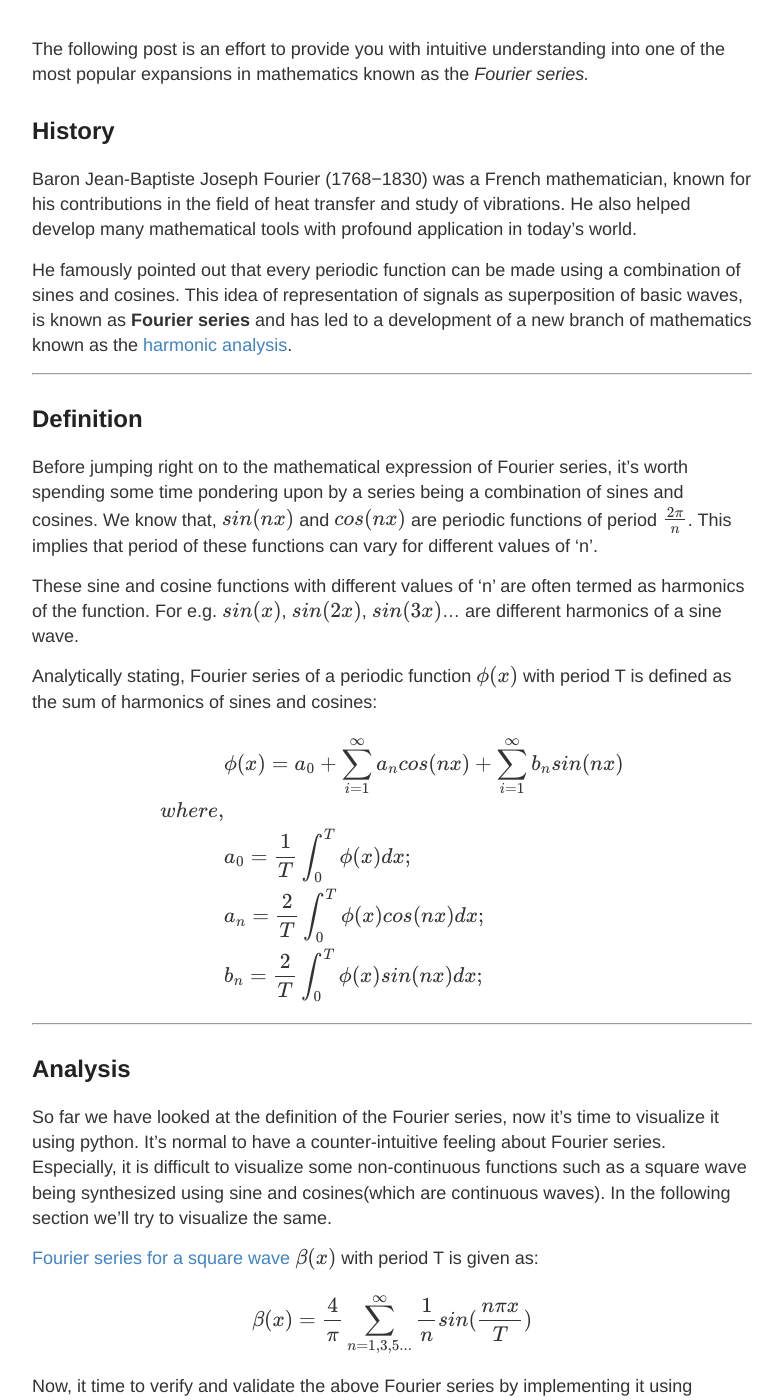
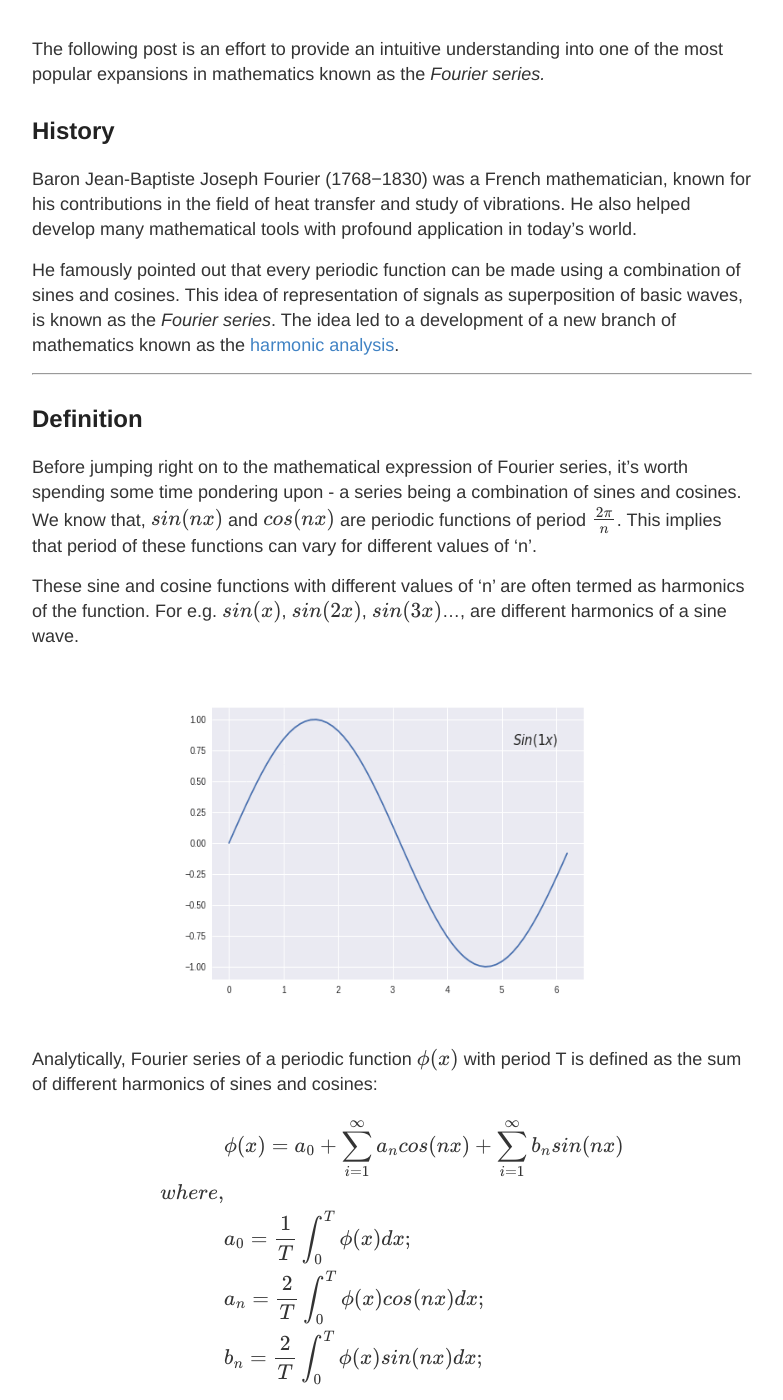
Before and after one commit to ankitk50/ankitk50.github.io, a Jekyll site: the page built from _posts/2020-05-12-Fourier.md, in a window 1280 px wide and 1400 px high, scrolled down 794 px. Shown: the whole window, without its empty margins (248-1031 px from the left). Built offline with Jekyll 4.4.1, drawn with Linux system fonts in a browser that asks for light colours; formulas are drawn with MathJax 3; some of the changed text lies outside the part shown.

Commit message:
finalblog_fourier

````diff
--- a/_posts/2020-05-12-Fourier.md
+++ b/_posts/2020-05-12-Fourier.md
@@ -4,29 +4,32 @@
 comment: true
 ---
 <p align="center">
-<img src="/blog/assets/fourier_squarewave_0.gif" width="480" height="360" alt="fourier_gif">
+<img src="/blog/assets/fourier_cummaltive.gif" width="480" height="360" alt="fourier_gif">
 </p>
 <!--<img src="/blog/assets/jfourier.jpg" width="120" height="150" alt="fourier_gif"> -->
 
 > “There cannot be a language more universal and more simple, more free from errors and obscurities … Mathematical analysis is as extensive as nature itself, and it defines all perceptible relations.” ―**Joseph Fourier**, The Analytical Theory of Heat
 
-The following post is an effort to provide you with intuitive understanding into one of the most popular expansions in mathematics known as the *Fourier series.*
+The following post is an effort to provide an intuitive understanding into one of the most popular expansions in mathematics known as the *Fourier series.*
 
 ## History
 
 Baron Jean-Baptiste Joseph Fourier (1768−1830) was a French mathematician, known for his contributions in the field of heat transfer and study of vibrations. He also helped develop many mathematical tools with profound application in today's world.
 
-He famously pointed out that every periodic function can be made using a combination of sines and cosines. This idea of representation of signals as superposition of basic waves, is known as **Fourier series** and has led to a development of a new branch of mathematics known as the [harmonic analysis](https://en.wikipedia.org/wiki/Harmonic_analysis).
+He famously pointed out that every periodic function can be made using a combination of sines and cosines. This idea of representation of signals as superposition of basic waves, is known as the *Fourier series*. The idea led to a development of a new branch of mathematics known as the [harmonic analysis](https://en.wikipedia.org/wiki/Harmonic_analysis).
 
 
 ---
 ## Definition
 
-Before jumping right on to the mathematical expression of Fourier series, it's worth spending some time pondering upon by a series being a combination of sines and cosines. We know that, $$sin(nx)$$ and $$cos(nx)$$ are periodic functions of period $$\frac{2\pi}{n}$$. This implies that period of these functions can vary for different values of 'n'.
+Before jumping right on to the mathematical expression of Fourier series, it's worth spending some time pondering upon - a series being a combination of sines and cosines. We know that, $$sin(nx)$$ and $$cos(nx)$$ are periodic functions of period $$\frac{2\pi}{n}$$. This implies that period of these functions can vary for different values of 'n'.
 
-These sine and cosine functions with different values of 'n' are often termed as harmonics of the function. For e.g. $$sin(x)$$, $$sin(2x)$$, $$sin(3x)$$... are different harmonics of a sine wave.
+These sine and cosine functions with different values of 'n' are often termed as harmonics of the function. For e.g. $$sin(x)$$, $$sin(2x)$$, $$sin(3x)$$..., are different harmonics of a sine wave.
 
-Analytically stating, Fourier series of a periodic function $$\phi(x)$$ with period T is defined as the sum of harmonics of sines and cosines:
+<p align="center">
+<img src="/blog/assets/sine_harmonics.gif" width="480" height="360" alt="fourier_gif">
+</p>
+Analytically, Fourier series of a periodic function $$\phi(x)$$ with period T is defined as the sum of different harmonics of sines and cosines:
 
 $$
 \begin{align*}
@@ -41,7 +44,7 @@
 ---
 ## Analysis
 
-So far we have looked at the definition of the Fourier series, now it's time to visualize it using python. It's normal to have a counter-intuitive feeling about Fourier series. Especially, it is difficult to visualize some non-continuous functions such as a square wave being synthesized using sine and cosines(which are continuous waves). In the following section we'll try to visualize the same.
+So far, we have looked at the definition of the Fourier series, now it's time to get visual intuition using python. It's normal to have a counter-intuitive feeling about Fourier series. Especially, it is difficult to visualize a square wave (non-continuous function) being synthesized using sine and cosines(continuous functions). In the following section we'll try to visualize the same.
 
 
 [Fourier series for a square wave](https://mathworld.wolfram.com/FourierSeriesSquareWave.html) $$\beta(x)$$ with period T is given as:
@@ -52,7 +55,7 @@
 \end{align*}
 $$
 
-Now, it time to verify and validate the above Fourier series by implementing it using python:
+Here, we implement a function to generate Fourier series of a square wave using the expression above. The function returns takes number of terms to generate as an input.
 
 
 ```python
@@ -66,21 +69,24 @@
     plt.plot(t, 1*signal.square(.02 * np.pi  * t))
 
 #sythesis a square wave using fourier series
-def fourier_series(func,N):
+def fourier_series(N):
     x= np.arange(0,10,.1)
     series=0
     resolution=0.2
-    if func=='square':
-        plot_square_wave()
-        for n in range(1,N):
-            harmonic=((4/(2n-1)*np.pi)*np.sin(resolution*(2*n-1)*np.pi*x)/N)
-            series+=harmonic #synthesis equation
-    return series/N
+    plot_square_wave()
+    for n in range(1,N):
+        harmonic=((4/(2*n-1)*np.pi)*np.sin(resolution*(2*n-1)*np.pi*x)/N)
+        series+=harmonic #synthesis equation
+    return series
 
-array=fourier_series('square', 10) #plotting the function
+array=fourier_series(10) #plotting the function
 plt.plot(array)
 ```
-Here's an animated version showing a square function being synthesized by combination of sine waves. The graph on the left, plots each term of the series individually. While on the right gives a remarkable view of how the components add up.
+The output should look like this:
+<p align="center">
+<img src="/blog/assets/square_wave_approximation.png" width="480" height="360" alt="fourier_gif">
+</p>
+Below is an animated version showing a square function being synthesized by combination of sine waves. The graph on the left, plots each term of the series individually. While the one on the right gives a remarkable view of how the components add up.
 
 <figure class="half" style="display:flex">
     <img style="width:400px" src="/blog/assets/fourier_waves_superpose.gif">
@@ -96,7 +102,7 @@
 So, why study Fourier series? Apart from it's analytical rigor and visual beauty, does it add something more to this world?
 As much of our knowledge of the world is contained in functions, it becomes inevitable that we understand them. The voltage produced by a microphone, as a function of time, represents music that can then be encoded digitally and stored on a compact disc. The position of a planet, as a function of time, represents an orbit.
 
-Functions are everywhere. They are also extremely complex objects. As the case with the square wave as a function of sine and cosine, any sufficiently complex object is too difficult to comprehend in one glance, for our minds are limited. We therefore study functions from many vantage points and use multiple representations and transforms, such as Fourier series and Laplace transforms, generate alternative representations of functions.
+Functions are everywhere. They are also extremely complex objects. As the case with the square wave as a function of sine and cosine, any sufficiently complex object is too difficult to comprehend in one glance, for our minds are limited. We therefore study functions from many vantage points and use multiple representations and transforms, such as Fourier series, generate alternative representations of functions.
 
 Although, the original motivation of the Fourier series was to solve heat equations, today, Fourier series has many similar applications in electrical engineering, vibration analysis, acoustics, optics, signal processing, image processing etc.
 
@@ -105,7 +111,7 @@
 
 ## Further exploration
 
-If you are more interested in exploring Fourier series, you should definitely check out [this video](https://www.youtube.com/watch?v=r6sGWTCMz2k) by 3B1B. A detailed analytical introduction to the topic can be studied at [Khan Academy](https://www.khanacademy.org/science/electrical-engineering/ee-signals/ee-fourier-series/v/ee-fourier-series-intro).
+Interested in exploring Fourier series? Check out [this video](https://www.youtube.com/watch?v=r6sGWTCMz2k) by 3B1B. A detailed analytical introduction to the topic can be studied at [Khan Academy](https://www.khanacademy.org/science/electrical-engineering/ee-signals/ee-fourier-series/v/ee-fourier-series-intro).
 
 ---
 
````
Also changed, not shown: assets/fourier_cummaltive.gif (added), assets/fourier_squarewave.gif (deleted), assets/fourier_squarewave_0.gif (deleted), assets/fourier_squarewave_2.gif (deleted), assets/fourier_squarewave_3.gif (deleted), assets/fourier_waves_sum.gif, assets/fourier_waves_superpose.gif, assets/sine_harmonics.gif (added), assets/square_wave_approximation.png (added).
